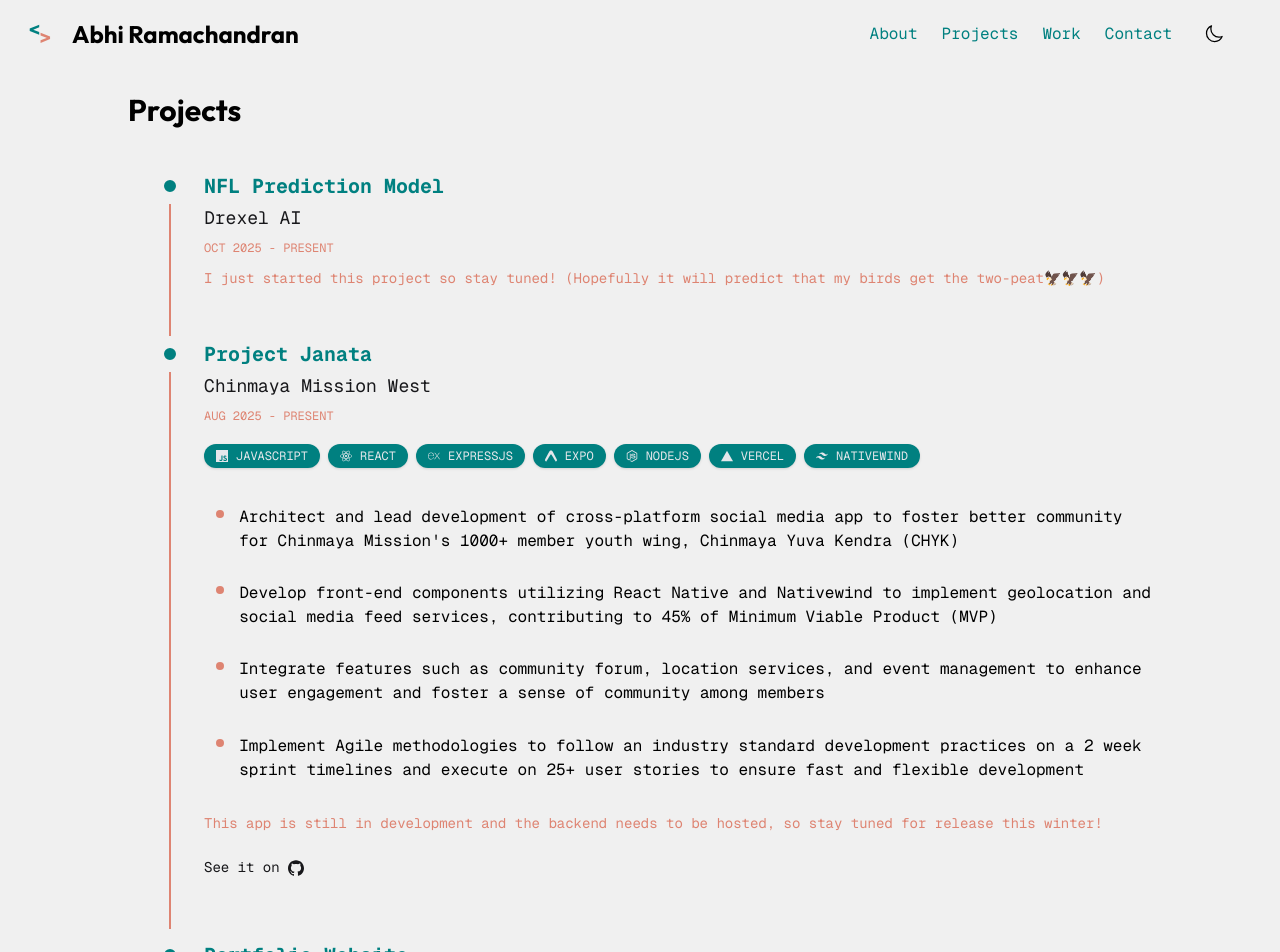
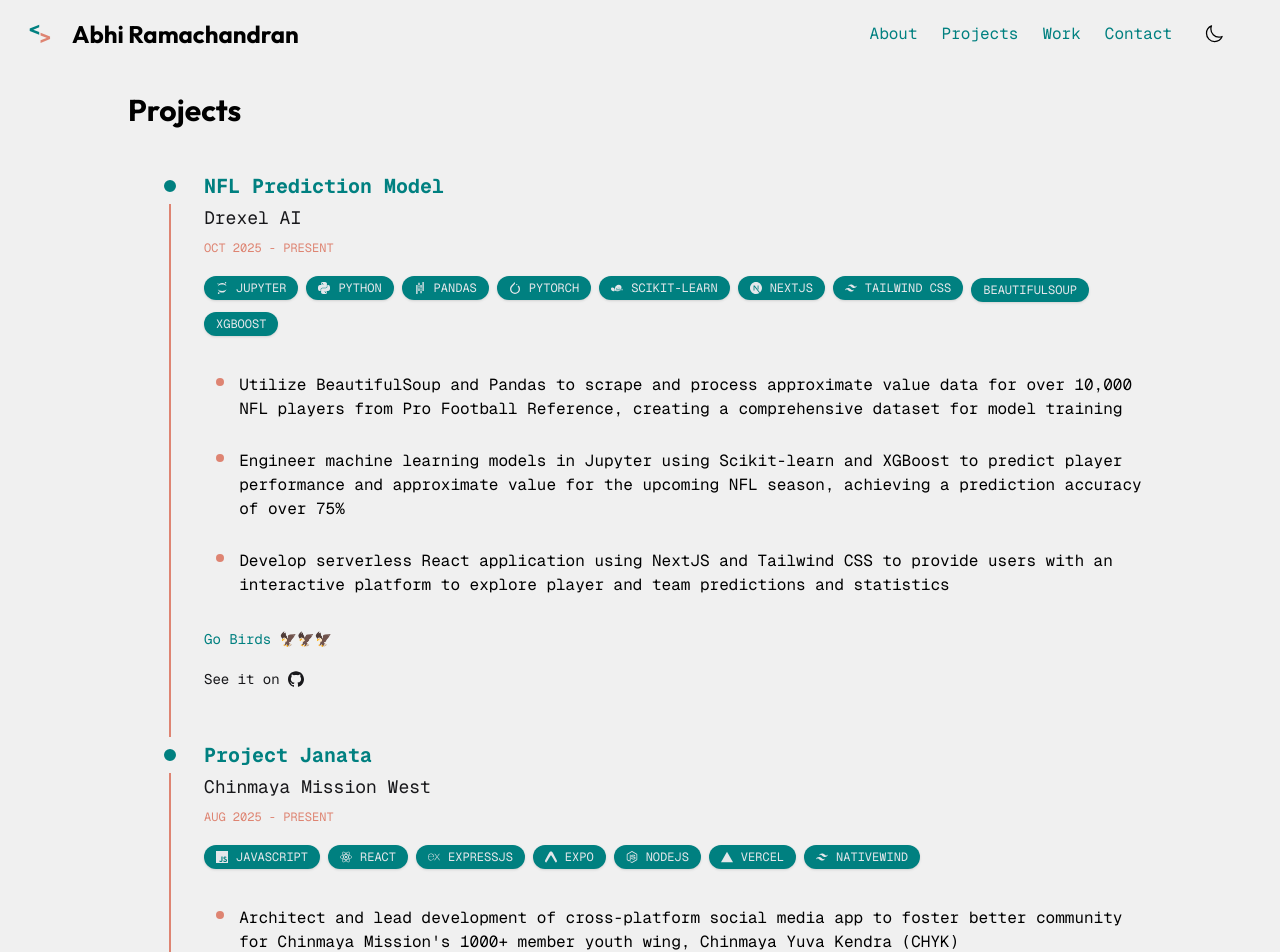
Before and after one commit to theabhiramr/theabhiramr, a React (Vite) app: page /projects in a window 1280 px wide. Shown: the top 952 px of the page. Built offline with nearby package versions, Linux system fonts and the light colour scheme.

Commit message:
fixed some more stuffs

```diff
--- a/src/App.jsx
+++ b/src/App.jsx
@@ -11,16 +11,7 @@ import Contact from './pages/Contact';
 import NotFound from './pages/NotFound';
 import Secret from './pages/Secret';
 import { profileJpeg, evbuddyJpeg, epiqsolutionsJpeg } from './assets';
-import { IoArrowForwardCircleOutline, IoArrowForwardCircle } from 'react-icons/io5';
-
-const parentStagger = {
-    hidden: {},
-    visible: {
-        transition: {
-            staggerChildren: 0.2
-        }
-    }
-};
+import { IoChevronForwardCircle, IoChevronForward } from 'react-icons/io5';
 
 const fadeUp = {
     hidden: { opacity: 0, y: -8 },
@@ -32,6 +23,7 @@ const Home = () => {
         document.title = "Abhi Ramachandran";
         window.scrollTo(0, 0);
     }, []);
+
     const navigate = useNavigate();
     const bioText = `I'm an honors CS student at <a href="https://www.drexel.edu/cs/" target="_blank" rel="noopener noreferrer" class="text-secondary hover:text-primary active:text-primary">Drexel University</a>
     studying concentrations in <span class="text-secondary">AI/ML</span> and
@@ -63,16 +55,14 @@ const Home = () => {
     const finalText = skipped ? bioText : displayText;
     const finalIsComplete = skipped || isComplete;
 
-    // InView refs for parent sections
     const projectsSectionRef = useRef(null);
     const workSectionRef = useRef(null);
 
-    // Use inView for parent sections
     const projectsSectionInView = useInView(projectsSectionRef, { once: true, amount: 0.1 });
     const workSectionInView = useInView(workSectionRef, { once: true, amount: 0.1 });
 
     return (
-        <main className="w-full " onClick={() => {
+        <main className="w-full" onClick={() => {
             if (!skipped) setSkipped(true);
         }}>
             {/* Hero Section */}
@@ -83,7 +73,7 @@ const Home = () => {
                         alt="Abhiram Ramachandran"
                         className="w-32 h-32 md:w-40 md:h-40 rounded-full object-cover flex-shrink-0"
                     />
-                    <div className="flex-1" >
+                    <div className="flex-1">
                         <h2 className="text-4xl font-outfit font-bold mb-4">
                             <span className="text-primary">Hello!</span> I'm Abhi
                         </h2>
@@ -94,8 +84,9 @@ const Home = () => {
                     </div>
                 </div>
             </section>
+
             {/* Projects Carousel Section */}
-            <div className="px-6 lg:px-32">
+            <section className="px-6 lg:px-32">
                 <motion.div
                     ref={projectsSectionRef}
                     initial="hidden"
@@ -105,18 +96,20 @@ const Home = () => {
                         visible: { opacity: 1, y: 0, transition: { duration: 0.6, ease: "easeOut" } }
                     }}
                 >
-                    <h3 className="flex items-center text-3xl font-outfit font-bold mb-8 text-left">
+                    {/* Projects */}
+                    <div className="flex items-center mb-8 gap-2">
+                        <span className="text-3xl font-outfit font-bold">
                             My Projects
+                        </span>
                         <button
-                            onClick={(e)=>{e.stopPropagation(); navigate('/projects')}}
-                            className="group relative ml-2 text-primary hover:text-secondary transition-colors duration-300"
+                            onClick={(e) => { e.stopPropagation(); navigate('/projects'); }}
                             aria-label="Learn more about my projects"
+                            className="group relative w-6 h-6 flex items-center justify-center"
                         >
-                            <IoArrowForwardCircleOutline className="w-7 h-7 transition-opacity duration-200 group-hover:opacity-0" />
-                            <IoArrowForwardCircle className="w-7 h-7 absolute inset-0 transition-opacity duration-200 opacity-0 group-hover:opacity-100" />
+                            <IoChevronForward className="absolute w-8 h-8 scale-70 translate-y-0.5 text-primary transition-opacity duration-200 group-hover:opacity-0" />
+                            <IoChevronForwardCircle className="absolute w-8 h-8 translate-y-0.5 text-secondary transition-opacity duration-200 opacity-0 group-hover:opacity-100" />
                         </button>
-                    </h3>
-                    <div>
+                    </div>
                     <Carousel
                         items={[
                             {
@@ -129,15 +122,17 @@ const Home = () => {
                                     'Python',
                                     'Pandas',
                                     'PyTorch',
+                                    'Scikit-learn',
                                     'NextJS',
                                     'Tailwind CSS',
                                     'BeautifulSoup',
-                                        'Scikit-learn',
                                     'XGBoost',
-                                    ]
+                                ],
+                                githubLink: "https://github.com/drexelai/nfl-prediction-team-1"
                             },
                             {
-                                    title: "Project Janata", description: "A web and social platform to connect the youth of Chinmaya Mission.",
+                                title: "Project Janata",
+                                description: "A web and social platform to connect the youth of Chinmaya Mission.",
                                 dates: "Aug 2025 - Present",
                                 link: "https://chinmayajanata.org",
                                 technologies: [
@@ -199,11 +194,11 @@ const Home = () => {
                         ]}
                         startAutoplay={finalIsComplete}
                     />
-                    </div>
                 </motion.div>
-            </div>
+            </section>
+
             {/* Work Experience Carousel Section */}
-            <div className="px-6 lg:px-32 py-16">
+            <section className="px-6 lg:px-32 py-16">
                 <motion.div
                     ref={workSectionRef}
                     initial="hidden"
@@ -213,18 +208,20 @@ const Home = () => {
                         visible: { opacity: 1, y: 0, transition: { duration: 0.6, ease: "easeOut" } }
                     }}
                 >
-                    <h3 className="flex items-center text-3xl font-outfit font-bold mb-4 text-left">
+                    {/* Work Experience */}
+                    <div className="flex items-center mb-8 gap-2">
+                        <span className="text-3xl font-outfit font-bold">
                             My Work Experience
+                        </span>
                         <button
-                            onClick={(e)=>{e.stopPropagation(); navigate('/work-experience')}}
-                            className="group relative ml-2 text-primary hover:text-secondary transition-colors duration-300"
+                            onClick={(e) => { e.stopPropagation(); navigate('/work-experience'); }}
                             aria-label="Learn more about my work experience"
+                            className="group relative w-6 h-6 flex items-center justify-center"
                         >
-                            <IoArrowForwardCircleOutline className="w-7 h-7 transition-opacity duration-200 group-hover:opacity-0" />
-                            <IoArrowForwardCircle className="w-7 h-7 absolute inset-0 transition-opacity duration-200 opacity-0 group-hover:opacity-100" />
+                            <IoChevronForward className="absolute w-8 h-8 scale-70 translate-y-0.5 text-primary transition-opacity duration-200 group-hover:opacity-0" />
+                            <IoChevronForwardCircle className="absolute w-8 h-8 translate-y-0.5 text-secondary transition-opacity duration-200 opacity-0 group-hover:opacity-100" />
                         </button>
-                    </h3>
-                    <div>
+                    </div>
                     <Carousel
                         items={[
                             {
@@ -246,9 +243,8 @@ const Home = () => {
                         ]}
                         startAutoplay={finalIsComplete}
                     />
-                    </div>
                 </motion.div>
-            </div>
+            </section>
         </main>
     );
 };
@@ -291,7 +287,6 @@ function App() {
                 <meta name="twitter:card" content="summary_large_image" />
             </Helmet>
             <Router>
-
                 <div className={`min-h-screen ${darkMode ? 'dark' : ''} relative`}>
                     <div className="bg-background text-content min-h-screen transition-colors duration-300 flex flex-col">
                         <Navbar
--- a/src/components/Carousel.jsx
+++ b/src/components/Carousel.jsx
@@ -4,6 +4,7 @@ import useEmblaCarousel from 'embla-carousel-react';
 import Autoplay from 'embla-carousel-autoplay';
 import { renderTechItem } from '../utils';
 import { SiGithub } from 'react-icons/si';
+import { IoChevronBack, IoChevronForward } from 'react-icons/io5';
 
 // Slide component (can be moved to a separate file if needed)
 function CarouselSlide({ item }) {
@@ -33,14 +34,13 @@ function CarouselSlide({ item }) {
         )}
         {item.githubLink && (
           <div className="mt-auto text-muted text-sm ">
-            See it on
             <a
-              href={item.githubLink}
-              target="_blank"
-              rel="noopener noreferrer"
-              className="text-sm text-muted hover:text-primary transition-colors duration-300 ml-1 p-1 inline-block"
+                href={item.githubLink}
+                target="_blank"
+                rel="noopener noreferrer"
+                className="text-sm text-muted hover:text-primary transition-colors duration-300 inline-flex items-center"
             >
-              <SiGithub className="inline" size={16} />
+            See it on <SiGithub className="inline ml-2 align-middle" size={16} />
             </a>
           </div>
         )}
@@ -194,7 +194,24 @@ export default function Carousel({ items, startAutoplay = false }) {
                     ))}
                 </div>
             </div>
-
+            { (items.length >= 3 || selectedIndex !== 0) && (
+            <button
+                onClick={(e) => { e.stopPropagation(); scrollPrev(); }}
+                className="absolute left-2 md:left-0 lg:-left-16 top-1/2 -translate-y-1/2 w-10 h-10 md:w-12 md:h-12 rounded-full bg-surface/80 hover:bg-surface shadow-lg flex items-center justify-center transition-all duration-300 hover:scale-110 z-10"
+                aria-label="Previous slide"
+            >
+                <IoChevronBack className="text-primary" size={20} />
+            </button>
+            )}
+            { (items.length >= 3 || selectedIndex !== dots.length - 1) && (
+            <button
+                onClick={(e) => { e.stopPropagation(); scrollNext(); }}
+                className="absolute right-2 md:right-0 lg:-right-16 top-1/2 -translate-y-1/2 w-10 h-10 md:w-12 md:h-12 rounded-full bg-surface/80 hover:bg-surface shadow-lg flex items-center justify-center transition-all duration-300 hover:scale-110 z-10"
+                aria-label="Next slide"
+            >
+                <IoChevronForward className="text-primary" size={20} />
+            </button>
+            )}
             {/* Navigation and Pagination at Bottom */}
             <div className="flex items-center justify-end mt-8 gap-4">
                 {/* Pagination Dots */}
--- a/src/components/Timeline.jsx
+++ b/src/components/Timeline.jsx
@@ -173,7 +173,7 @@ function TimelineItem({ item, isLast, isFirst, custom }) {
           variants={fadeUpVariant}
           className="mt-2 text-secondary font-geist-mono text-sm"
         >
-          {item.additional}
+          <span dangerouslySetInnerHTML={{ __html: item.additional }} />
         </motion.p>
       )}
       {item.githubLink && (
@@ -181,15 +181,16 @@ function TimelineItem({ item, isLast, isFirst, custom }) {
           variants={fadeUpVariant}
           className="mt-4 font-geist-mono text-muted text-sm "
         >
-          See it on
+        <div className="mt-auto text-muted text-sm ">
           <a
-            href={item.githubLink}
-            target="_blank"
-            rel="noopener noreferrer"
-            className="text-sm text-muted hover:text-primary transition-colors duration-300 ml-1 p-1 inline-block"
+              href={item.githubLink}
+              target="_blank"
+              rel="noopener noreferrer"
+              className="text-sm text-muted hover:text-primary transition-colors duration-300 inline-flex items-center"
           >
-            <SiGithub className="inline" size={16} />
+          See it on <SiGithub className="inline ml-2 align-middle" size={16} />
           </a>
+        </div>
         </motion.div>
       )}
 
--- a/src/pages/Projects.jsx
+++ b/src/pages/Projects.jsx
@@ -17,7 +17,24 @@ const Projects = () => {
                         title: "NFL Prediction Model",
                         subtitle: "Drexel AI",
                         dates: "Oct 2025 - Present",
-                        additional: "I just started this project so stay tuned! (Hopefully it will predict that my birds get the two-peat🦅🦅🦅)",
+                        content: [
+                            "Utilize BeautifulSoup and Pandas to scrape and process approximate value data for over 10,000 NFL players from Pro Football Reference, creating a comprehensive dataset for model training",
+                            "Engineer machine learning models in Jupyter using Scikit-learn and XGBoost to predict player performance and approximate value for the upcoming NFL season, achieving a prediction accuracy of over 75%",
+                            "Develop serverless React application using NextJS and Tailwind CSS to provide users with an interactive platform to explore player and team predictions and statistics"
+                        ],
+                        technologies: [
+                            'Jupyter',
+                            'Python',
+                            'Pandas',
+                            'PyTorch',
+                            'Scikit-learn',
+                            'NextJS',
+                            'Tailwind CSS',
+                            'BeautifulSoup',
+                            'XGBoost',
+                        ],
+                        additional: "<a href='https://youtu.be/4ujS__0MQMo?si=xgxWBxWfjvmJGPjO'>Go Birds 🦅🦅🦅</a>",
+                        githubLink: "https://github.com/drexelai/nfl-prediction-team-1"
                     },
                     {
                         title: "Project Janata",
@@ -80,7 +97,6 @@ const Projects = () => {
                             "LangChain",
                             "Manim",
                         ],
-                        additional: "This project has unfortunately been shelved, but will likely resume this semester.",
                         githubLink: "https://github.com/drexelai/dragon-learn",
                         link: "https://theabhiramr.com/"
                     },
```
Lines whose indentation alone changed are shown as unchanged.
